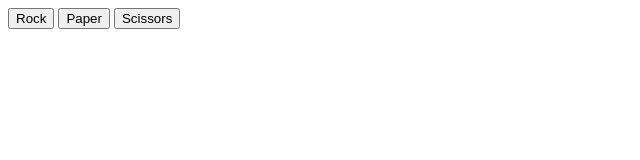
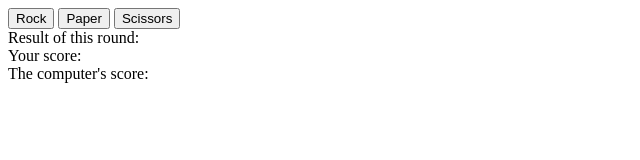
Before and after one commit to Charminha/rock-paper-scissors, a plain HTML site: page index.html in a window 1280 px wide. Shown: the whole page, without its empty margins (0-640 px from the left). Drawn offline with Linux system fonts and the light colour scheme.

Commit message:
Add fields for results and score to html

```diff
--- a/index.html
+++ b/index.html
@@ -11,5 +11,8 @@
     <button id="scissors">Scissors</button>
 
     <script src="javascript.js"></script>
+    <div>Result of this round:</div>
+    <div id="your-score">Your score:</div>
+    <div id="computer-score">The computer's score:</div>
 </body>
 </html>
```
